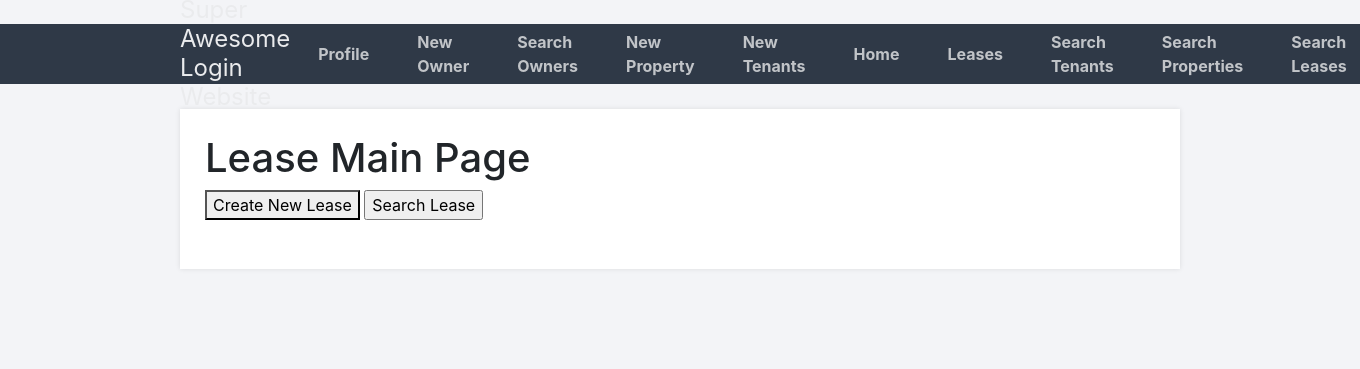
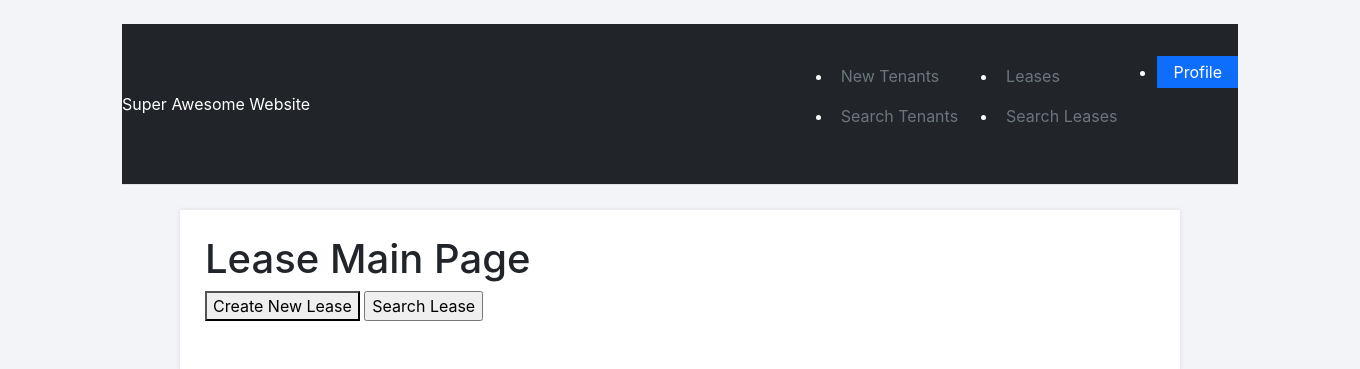
Before and after one commit to Jasontibaldo/SoftwareEngineering, a Flask app: page /leaseMainPage in a window 1360 px wide. Shown: the top 369 px of the page. Run offline with Flask 2, Linux system fonts and the light colour scheme; some libraries are stand-ins or nearby versions.

Commit message:
Editing NavBar using Bootstrap

```diff
--- a/pythonlogin/templates/layout.html
+++ b/pythonlogin/templates/layout.html
@@ -6,25 +6,75 @@
 		<link rel="stylesheet" href="{{ url_for('static', filename='style.css') }}">
 		<link rel="stylesheet" href="all.css">
 		<link rel="stylesheet" href="{{ url_for('static', filename='bootstrap.css') }}"
+
 	</head>
 	<body class="loggedin">
-		<nav class="navtop">
-			<div>
-				<h1>Super Awesome Login Website</h1>
-				<a href="{{ url_for('profile') }}"><i class="fas fa-user-circle"></i>Profile</a>
-				<a href="{{ url_for('newOwner') }}"><i class="fas fa-user-circle"></i>New Owner</a>
-				<a href="{{ url_for('searchOwnerPage') }}"><i class="fas fa-user-circle"></i>Search Owners</a>
-				<a href="{{ url_for('newProperty') }}"><i class="fas fa-user-circle"></i>New Property</a>
-				<a href="{{ url_for('newTenant') }}"><i class="fas fa-user-circle"></i>New Tenants</a>
-				<a href="{{ url_for('home') }}"><i class="fas fa-user-circle"></i>Home</a>
-				<a href="{{ url_for('leaseMainPage') }}"><i class="fas fa-user-circle"></i>Leases</a>
-				<a href="{{ url_for('searchTenantPage') }}"><i class="fas fa-user-circle"></i>Search Tenants</a>
-				<a href="{{ url_for('searchPropertyPage') }}"><i class="fas fa-user-circle"></i>Search Properties</a>
-				<a href="{{ url_for('searchLeasePage') }}"><i class="fas fa-user-circle"></i>Search Leases</a>
+
+			<div class="container">
+				<header class="d-flex flex-wrap justify-content-center py-3 mb-4 border-bottom bg-dark text-white">
+				<a class="d-flex align-items-center mb-3 mb-md-0 me-md-auto text-white text-decoration-none" href="{{ url_for('home') }}">Super Awesome Website</a>
+
+				<div class="d-flex justify-content-center py-3">
+
+				<ul class="dropdown-menu dropdown-menu-macos mx-0 border-0 shadow" style="width: 220px;">
+				<li>
+					<a class="nav-link px-2 text-secondary" href="{{ url_for('newOwner') }}"><i class="fas fa-user-circle"></i>New Owner</a>
+				</li>
+				<li>
+					<a class="nav-link px-2 text-secondary" href="{{ url_for('searchOwnerPage') }}"><i class="fas fa-user-circle"></i>Search Owners</a>
+				</li>
+				</ul>
+
+
+				<ul class="dropdown-menu dropdown-menu-macos mx-0 border-0 shadow" style="width: 220px;">
+
+					<li>
+						<a class="nav-link px-2 text-secondary" href="{{ url_for('newProperty') }}"><i class="fas fa-user-circle"></i>New Property</a>
+					</li>
+
+					<li>
+						<a class="nav-link px-2 text-secondary" href="{{ url_for('searchPropertyPage') }}"><i class="fas fa-user-circle"></i>Search Properties</a>
+					</li>
+
+				</ul>
+
+				<ul>
+
+					<li>
+						<a class="nav-link px-2 text-secondary" href="{{ url_for('newTenant') }}"><i class="fas fa-user-circle"></i>New Tenants</a>
+					</li>
+
+					<li>
+						<a class="nav-link px-2 text-secondary" href="{{ url_for('searchTenantPage') }}"><i class="fas fa-user-circle"></i>Search Tenants</a>
+					</li>
+
+				</ul>
+
+				<ul>
+
+					<li>
+						<a class="nav-link px-2 text-secondary" href="{{ url_for('leaseMainPage') }}"><i class="fas fa-user-circle"></i>Leases</a>
+					</li>
+
+					<li>
+						<a class="nav-link px-2 text-secondary" href="{{ url_for('searchLeasePage') }}"><i class="fas fa-user-circle"></i>Search Leases</a>
+					</li>
+
+				</ul>
+
+				<ul>
+
+				<li>
+					<a class="dropdown-item active" href="{{ url_for('profile') }}"><i class="fas fa-user-circle"></i>Profile</a>
+
+				</li>
 
 
 
+
+			</header>
 			</div>
+		</div>
 		</nav>
 		<div class="content">
 			{% block content %}{% endblock %}
```
